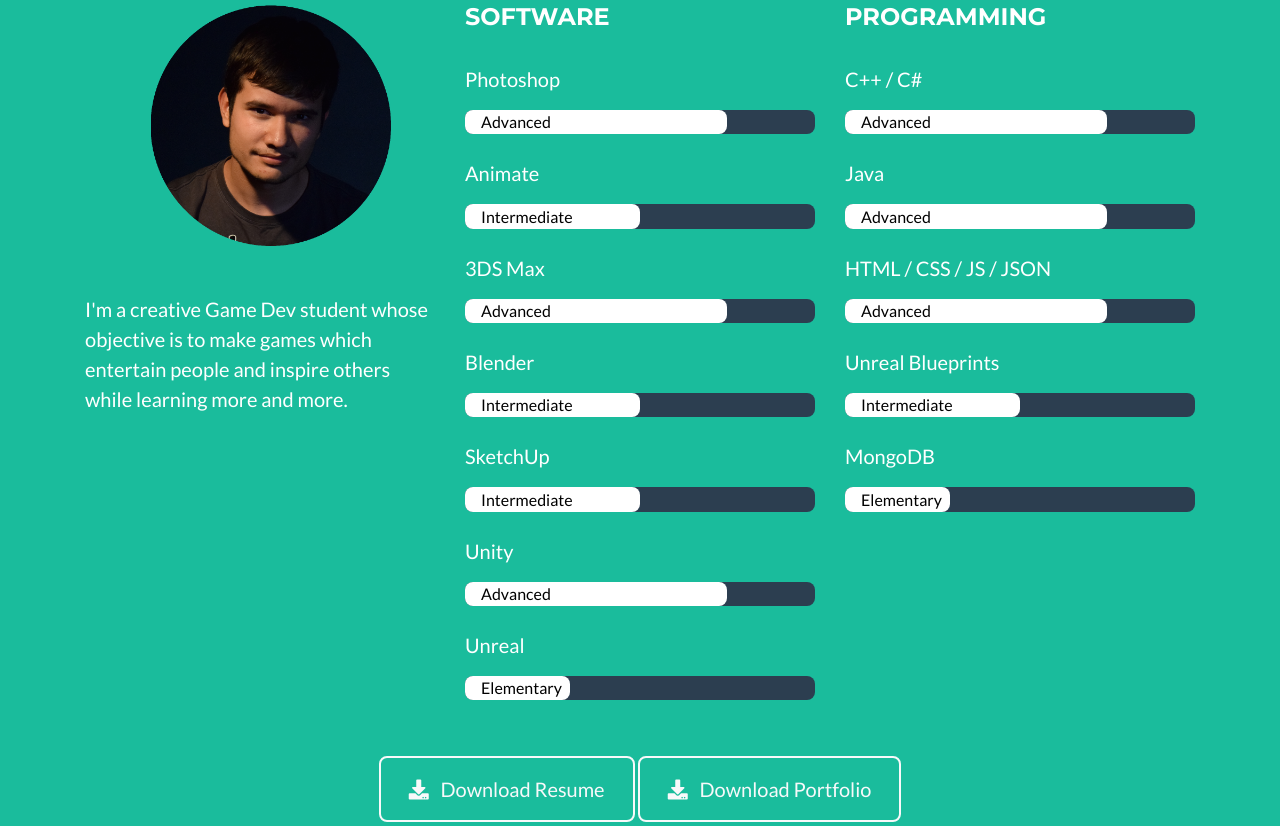
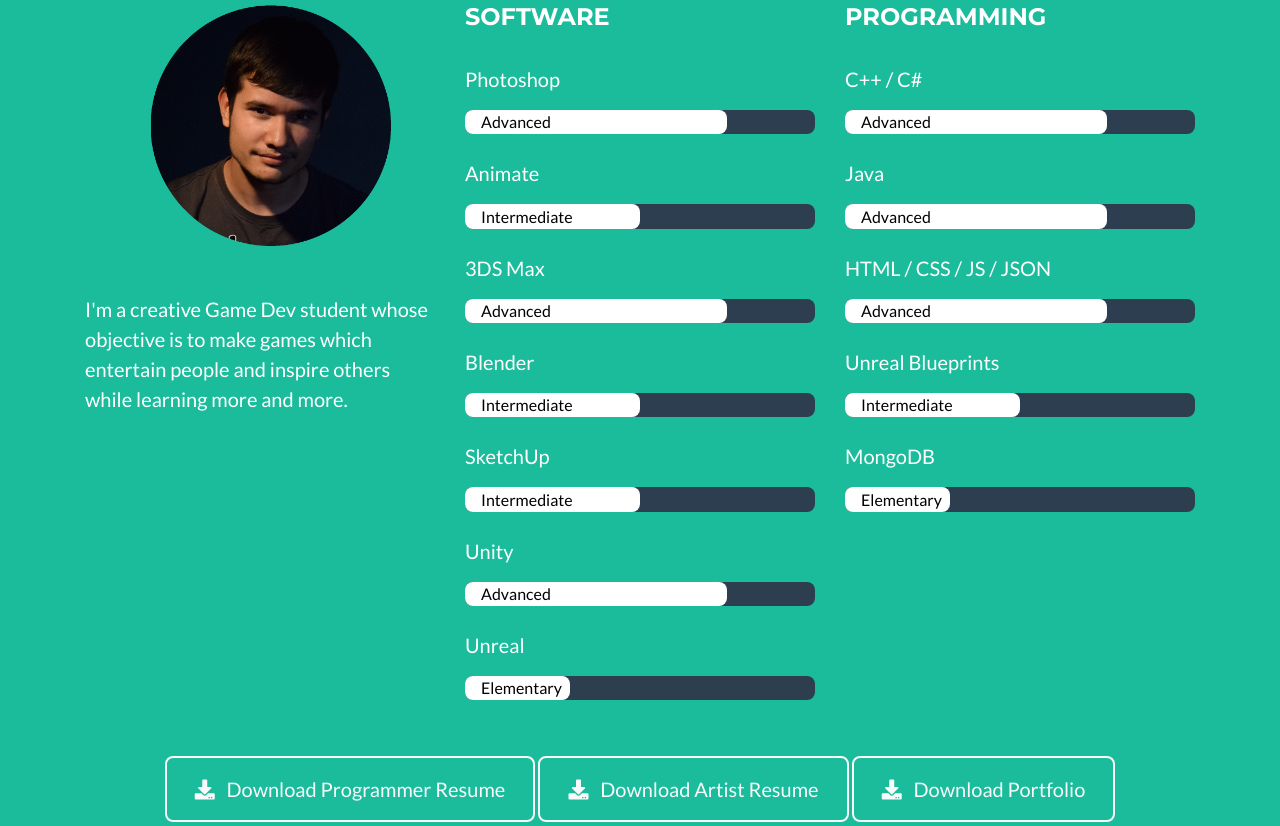
Before and after one commit to LukasAMunoz/lukasamunoz.github.io, a website with bundled scripts: page index.html in a window 1280 px wide. Shown: the part 1974-2800 px from the top of the page. Built offline with nearby package versions, Linux system fonts and the light colour scheme.

Commit message:
Inclusión en la web del CV de Programación
La morisión

```diff
--- a/index.html
+++ b/index.html
@@ -68,7 +68,7 @@
       </div>
 
       <!-- Masthead Subheading -->
-      <p class="masthead-subheading font-weight-light mb-5">Game Designer - 2D/3D Artist - Animator</p>
+      <p class="masthead-subheading font-weight-light mb-5">Game Designer and Developer - 2D/3D Artist - Animator - Web Designer</p>
       <div class="col-lg-4 mb-0 mb-lg-0">
           <a class="btn btn-outline-light btn-social mx-1" href="https://www.artstation.com/lukasamunoz" target="_blank">
             <i class="fab fa-fw fa-artstation"></i>
@@ -267,9 +267,13 @@
 
       <!-- About Section Button -->
       <div class="text-center mt-4">
-        <a class="btn btn-xl btn-outline-light mt-2" href="resumes/Resume_LukasAMunoz_2019.pdf" download>
+        <a class="btn btn-xl btn-outline-light mt-2" href="resumes/Programmer_Resume_LukasAMunoz_2020.pdf" download>
           <i class="fas fa-download mr-2"></i>
-          Download Resume
+          Download Programmer Resume
+        </a>
+        <a class="btn btn-xl btn-outline-light mt-2" href="resumes/Artist_Resume_LukasAMunoz_2020.pdf" download>
+          <i class="fas fa-download mr-2"></i>
+          Download Artist Resume
         </a>
         <a class="btn btn-xl btn-outline-light mt-2" href="resumes/Portfolio_LukasAMunoz_2020.pdf" download>
           <i class="fas fa-download mr-2"></i>
```
Also changed, not shown: 2 other files.
